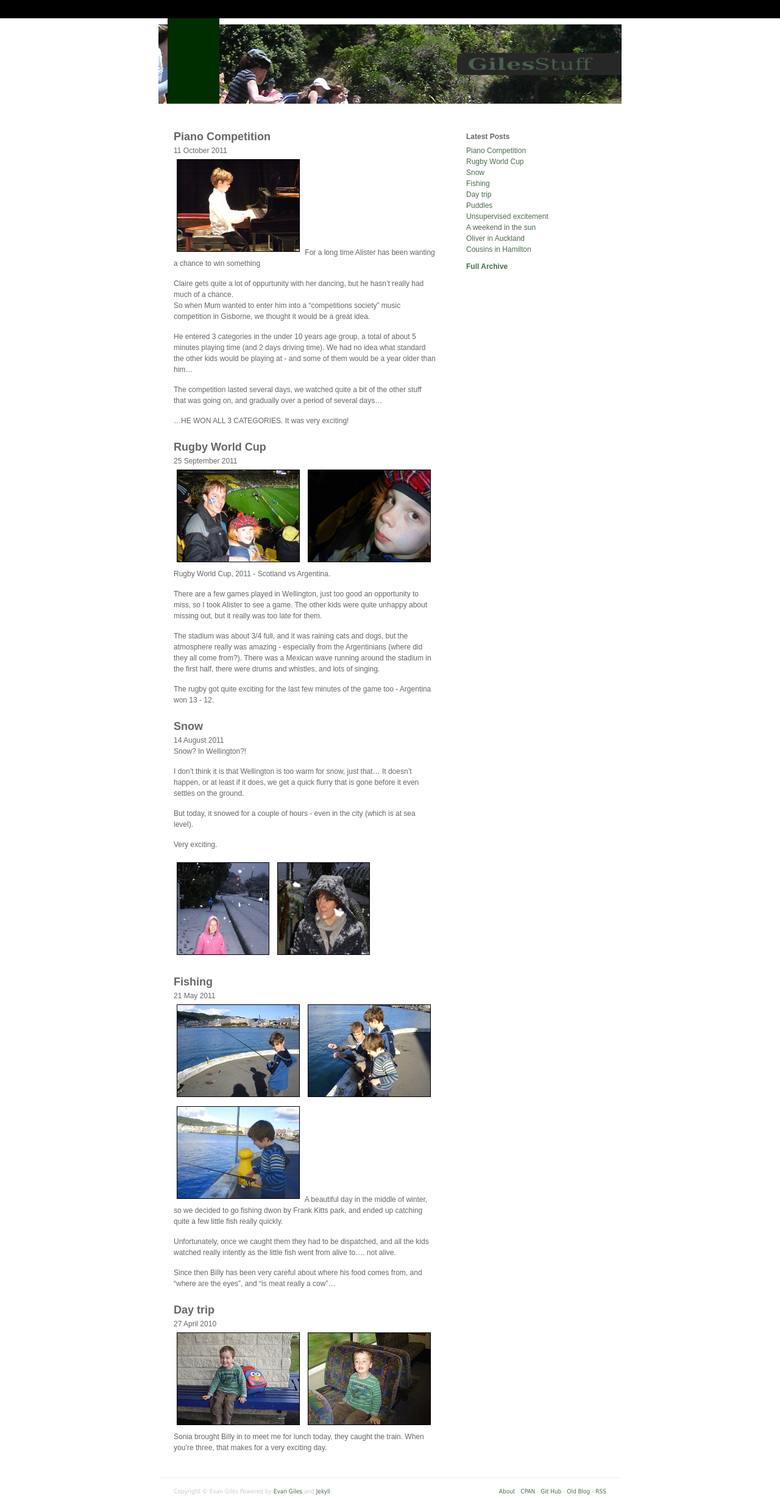
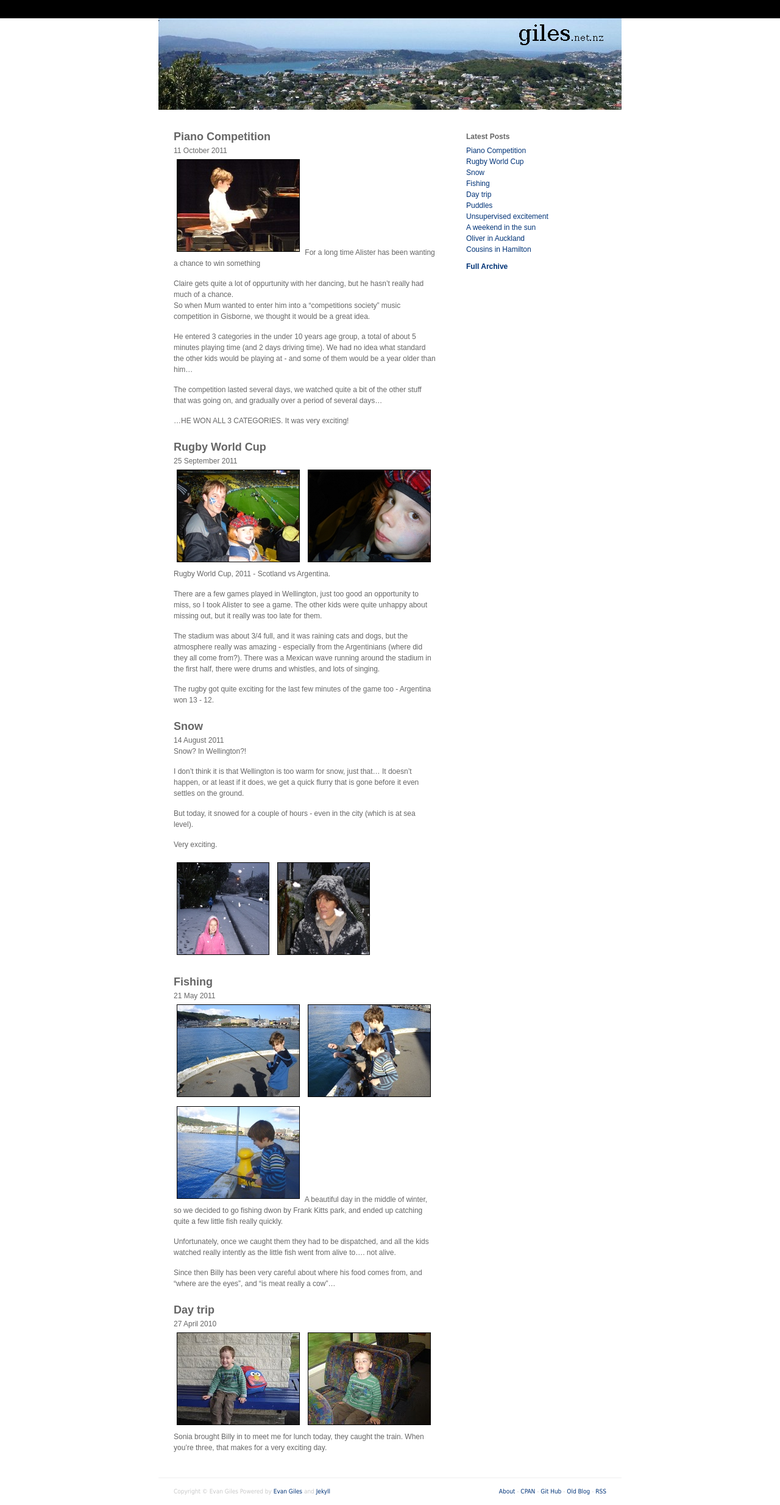
Before and after one commit to egiles/egiles.github.com, a Jekyll site: the page built from index.html, in a window 1280 px wide. Shown: the whole page at 61% size. Built offline with Jekyll 4.4.1, drawn with Linux system fonts in a browser that asks for light colours.

Commit message:
Slightly improve the appearance

```diff
--- a/_layouts/default.html
+++ b/_layouts/default.html
@@ -7,8 +7,9 @@
     <meta http-equiv="Content-type" content="text/html; charset=UTF-8" />
     <meta http-equiv="Content-Language" content="en-nz" />
 
-    <meta name="description" content="Blog" />
     <meta name="author" content="Evan Giles" />
+    <meta name="description" content="Personal photo blog for Evan Giles." />
+    <meta name="keywords" content="personal, nz, new zealand, blog, evan giles, photos, family" />
 
     <style type="text/css" media="all">@import "/css/reset.css";</style>
     <style type="text/css" media="all">@import "/css/master.css";</style>
@@ -22,8 +23,7 @@
 <div id="page-container">
 
     <div id="header">
-            <h1><img src="images/layout/logo.gif"
-            width="236" height="36" alt="Giles Stuff" border="0" /></h1>
+        <h1> <img src="images/layout/banner-text.gif" alt="Giles Stuff"/ align="top"> </h1>
     </div>
 
     <div id="sidebar-a">
--- a/css/master.css
+++ b/css/master.css
@@ -7,12 +7,12 @@ body {
 }
 h1 {
     float: right;
-    margin-top: 57px;
-    padding-right: 31px;
+    margin-top: 7px;
+    padding-right: 15px;
 }
 a {
     text-decoration: none;
-    color: #4A6C4D;
+    color: #003377
 }
 a:hover {
     color: black;
@@ -36,7 +36,7 @@ a:hover {
 #header {
     height: 150px;
     background: #224422
-      url(/images/layout/banner.jpg);
+    url(/images/layout/banner.jpg);
 }
 
 #sidebar-a {
```
Also changed, not shown: images/layout/banner-text.gif (added), images/layout/banner.jpg, images/layout/logo.gif (deleted), 2 other files.
